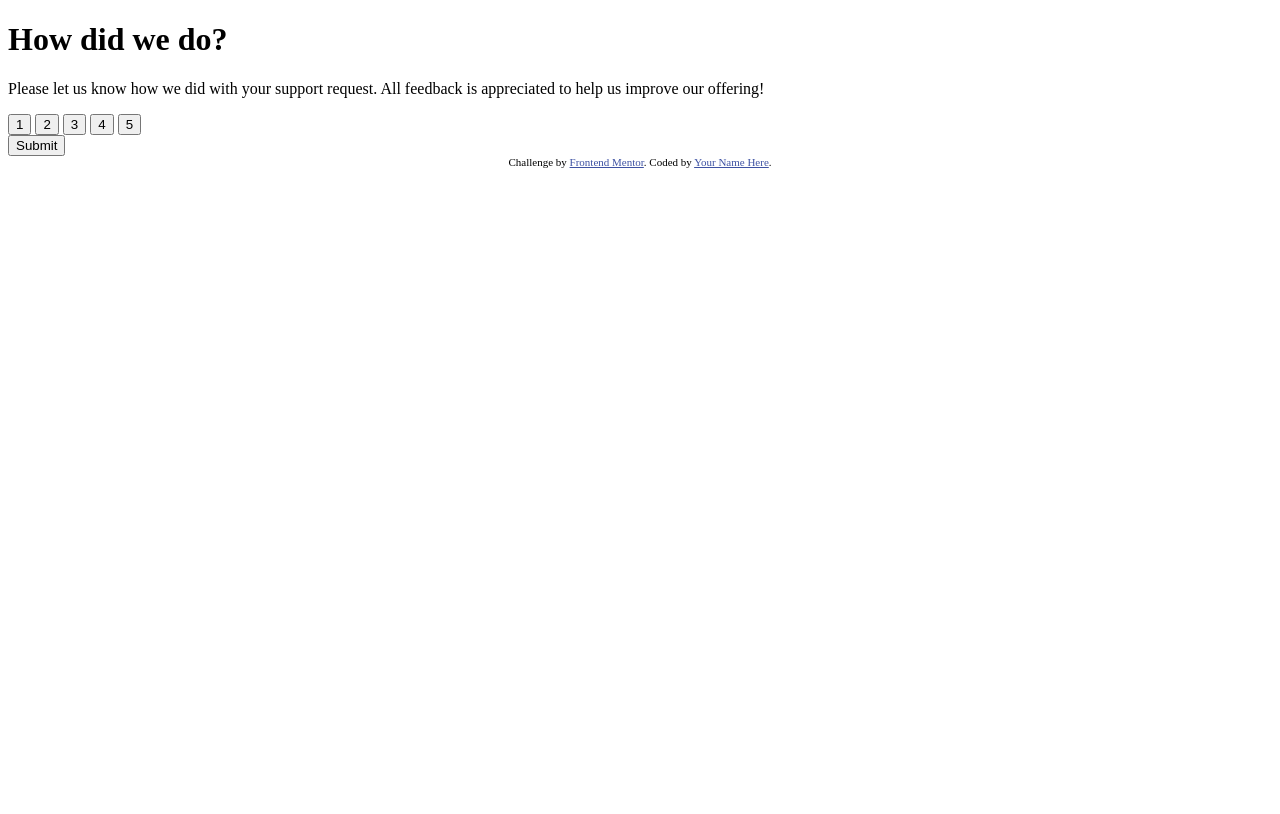
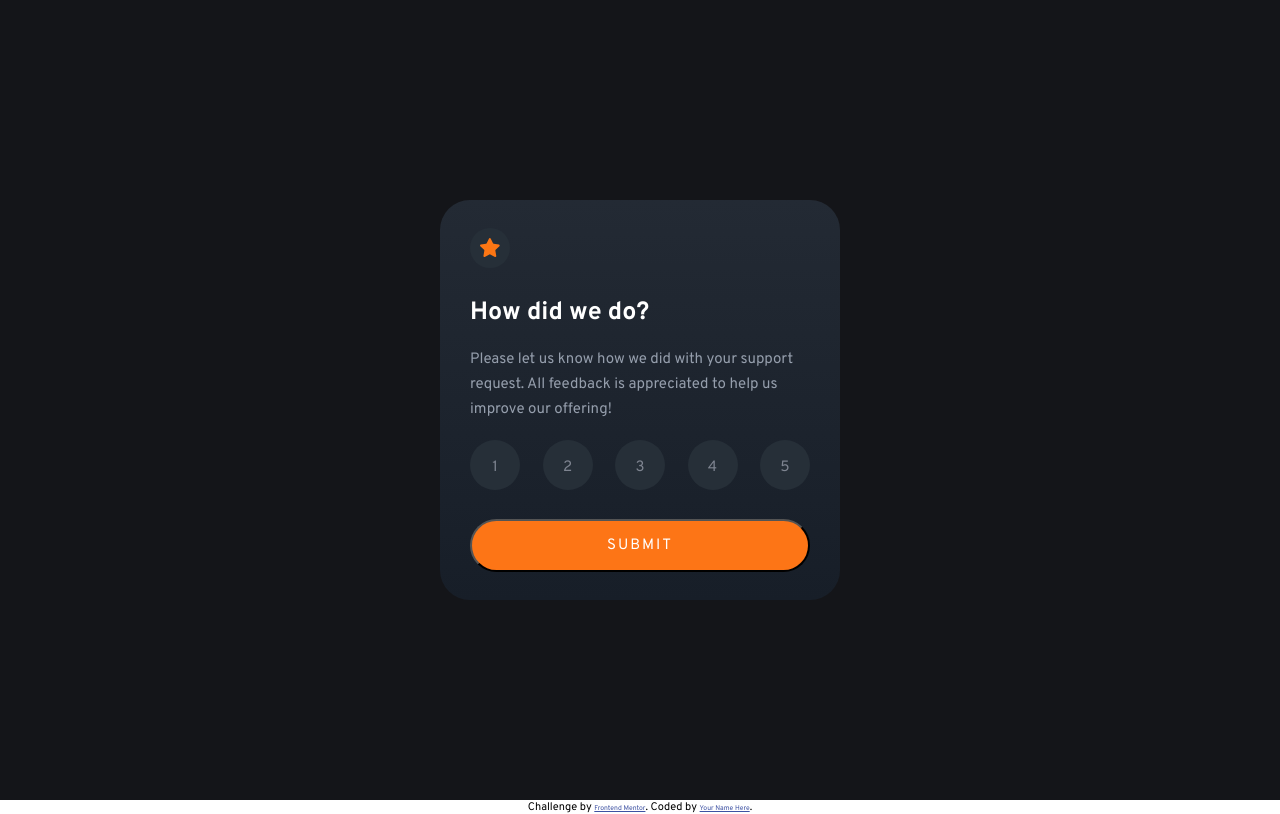
Before and after one commit to leozizz/interactive-rating-component-main, a plain HTML site: page index.html in a window 1280 px wide. Drawn offline with Linux system fonts and the light colour scheme.

Commit message:
Rating State Start Structure

```diff
--- a/index.html
+++ b/index.html
@@ -6,6 +6,11 @@
 
   <link rel="icon" type="image/png" sizes="32x32" href="./images/favicon-32x32.png">
 
+  <link rel="preconnect" href="https://fonts.googleapis.com">
+  <link rel="preconnect" href="https://fonts.gstatic.com" crossorigin>
+  <link href="https://fonts.googleapis.com/css2?family=Overpass:wght@400;700&display=swap" rel="stylesheet">
+
+  <link rel="stylesheet" href="src/style/reset.css">
   <link rel="stylesheet" href="src/style/index.css">
   <script src="src/js/index.js" defer></script>
 
@@ -21,25 +26,28 @@
   <main>
       <!-- Rating state start -->
       <div class="card">
+        <span class="icon">
+          <img src="images/icon-star.svg" alt="star icon" class="icon-star">
+        </span>
         <h1>How did we do?</h1>
         <p>
           Please let us know how we did with your support request. All feedback is appreciated
           to help us improve our offering!
         </p>
         <div class="button-container">
-          <button class="button">
+          <button class="rating-button">
             1
           </button>
-          <button class="button">
+          <button class="rating-button">
             2
           </button>
-          <button class="button">
+          <button class="rating-button">
             3
           </button>
-          <button class="button">
+          <button class="rating-button">
             4
           </button>
-          <button class="button">
+          <button class="rating-button">
             5
           </button>
         </div>
--- a/src/style/index.css
+++ b/src/style/index.css
@@ -0,0 +1,84 @@
+main {
+    min-height: 100vh;
+    display: flex;
+    align-items: center;
+    justify-content: center;
+    background-color: #141519;
+}
+
+h1 {
+    color: #ffffff;
+    font-size: 2.5rem;
+}
+
+p {
+    color: hsl(217, 12%, 63%);
+    font-size: 1.5rem;
+    line-height: 2.5rem;
+}
+
+.card {
+    background: linear-gradient(#232a34 0%, #171e28 100%);
+    display: flex;
+    flex-direction: column;
+    justify-content: space-evenly;
+    width: 50%;
+    height: 400px;
+    width: 400px;
+    padding: 10px 30px;
+    border-radius: 30px;
+}
+
+.icon {
+    margin-bottom: 10px;
+    width: 40px;
+    height: 40px;
+    border-radius: 100%;
+    background-color: #262f38;
+    padding: 10px;
+}
+
+.icon-star {
+    width: 100%;
+}
+
+.button-container {
+    margin: 0 auto;
+    width: 100%;
+    display: flex;
+    justify-content: space-between;
+}
+
+.rating-button {
+    font-size: 1.5rem;
+    color: #7e8490;
+    background-color: #262f38;
+    border: none;
+    border-radius: 100%;
+    width: 50px;
+    height: 50px;
+    padding-top: 1%;
+    cursor: pointer;
+}
+
+.rating-button:hover {
+    background-color: #7e8490;
+    color: #ffffff;
+}
+
+.submit-button {
+    margin-top: 10px;
+    font-size: 1.5rem;
+    text-transform: uppercase;
+    letter-spacing: 0.2rem;
+    border-radius: 50px;
+    padding: 15px;
+    cursor: pointer;
+    background-color: #fd7516;
+    color: #ffffff;
+}
+
+.submit-button:hover {
+    background-color: #ffffff;
+    color: #fd7516;
+}
--- /dev/null
+++ b/src/style/reset.css
@@ -0,0 +1,7 @@
+* {
+    margin: 0;
+    padding: 0;
+    box-sizing: border-box;
+    font-family: 'Overpass', sans-serif;
+    font-size: 62.5%;
+}
```
Also changed, not shown: 1 other file.
